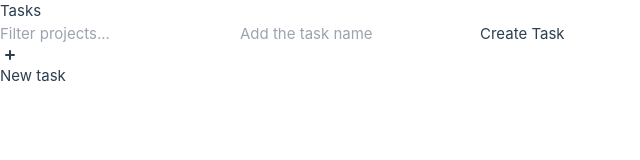
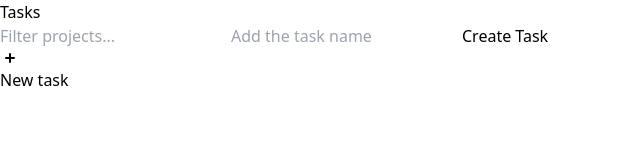
Before and after one commit to PavelRovnyi/task-list, a Vue app: page / in a window 1280 px wide. Shown: the top 160 px of the page, without its empty margins (0-640 px from the left). Built offline with nearby package versions, Linux system fonts and the light colour scheme.

Commit message:
remove import base.css and set a new line

```diff
--- a/src/assets/main.css
+++ b/src/assets/main.css
@@ -1,4 +1,3 @@
-@import './base.css';
 @tailwind base;
 @tailwind components;
 @tailwind utilities;
```
